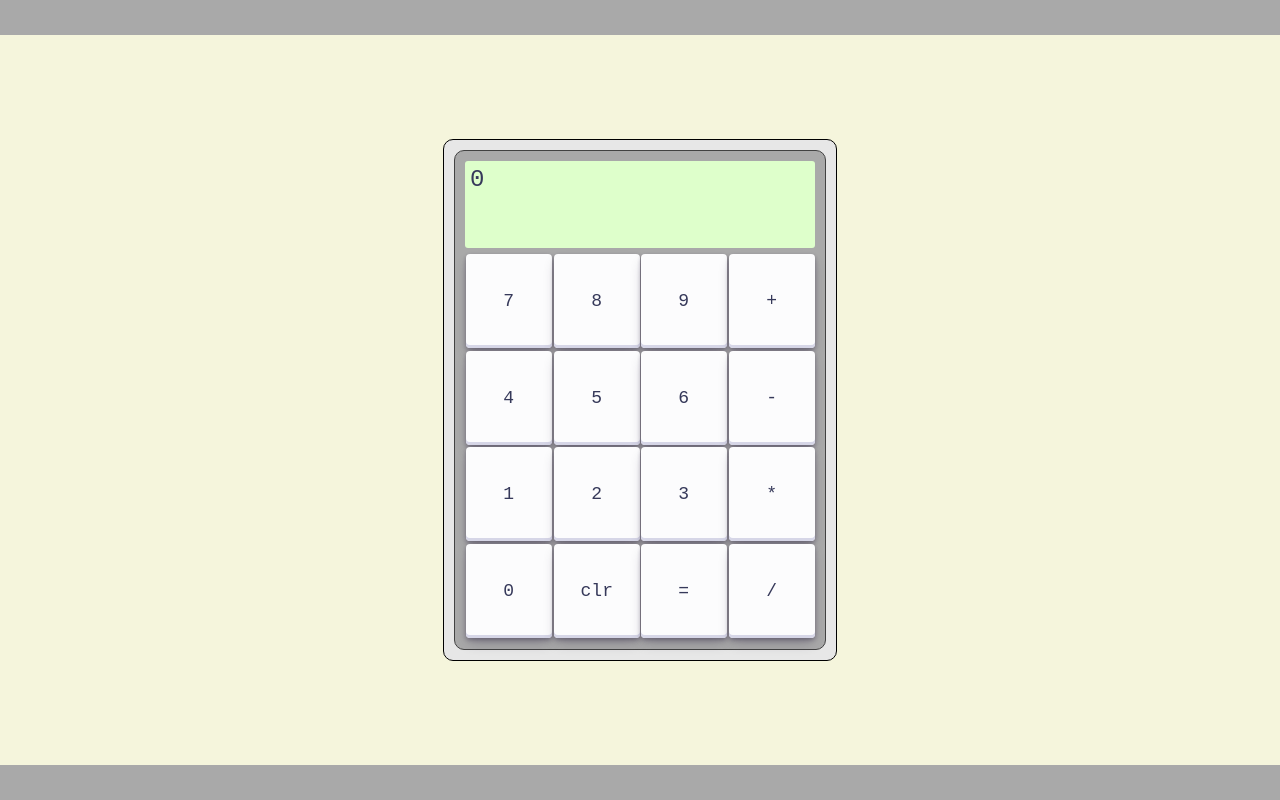
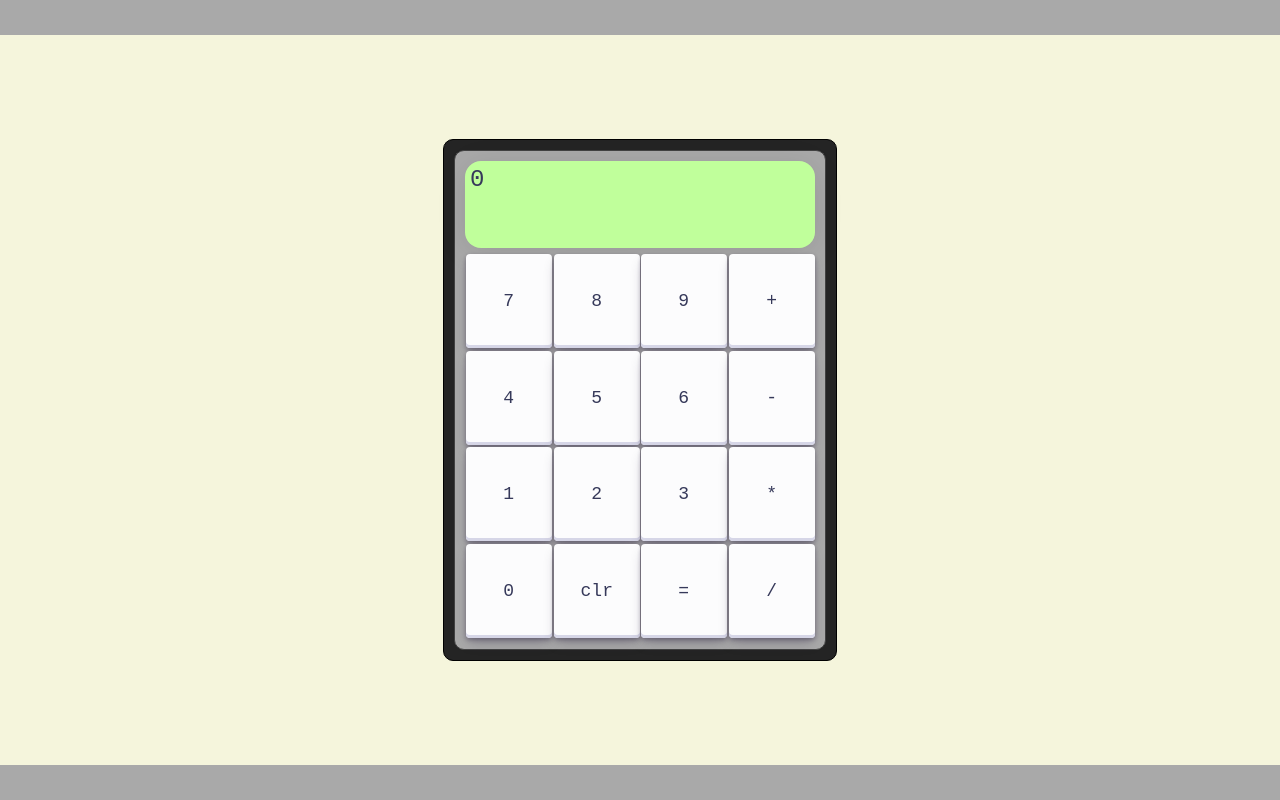
Before and after one commit to raul-gonzales/basic-web-calculator, a website: page index.html in a window 1280 px wide. Drawn offline with Linux system fonts and the light colour scheme.

Commit message:
Minor style change

```diff
--- a/style.css
+++ b/style.css
@@ -1,6 +1,6 @@
 :root {
   --main-bg-color: beige;
-  --calculator-outer-case-color: rgb(231, 231, 231);
+  --calculator-outer-case-color: rgb(36, 36, 36);
   --calculator-inner-case-color: darkgray;
 }
 
@@ -67,10 +67,14 @@ body {
   text-decoration: none;
   padding: 5px;
   margin-bottom: 5px;
-  border-radius: 3px;
-  background-color: rgb(222, 255, 203);
   flex-shrink: 3;
   min-width: 200px;
+
+  background: rgb(192, 255, 155);
+  border-radius: 16px;
+  box-shadow: 0 4px 30px rgba(0, 0, 0, 0.1);
+  backdrop-filter: blur(0px);
+  -webkit-backdrop-filter: blur(0px);
 }
 
 .calculator-buttons-container {
```
